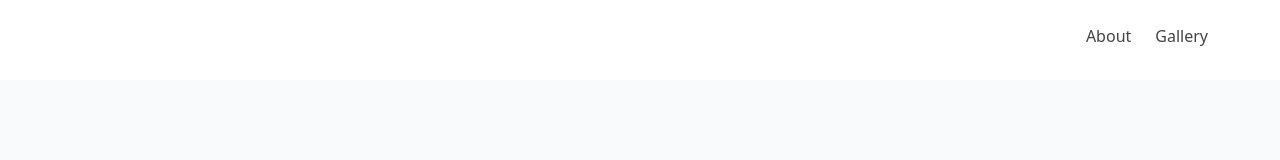
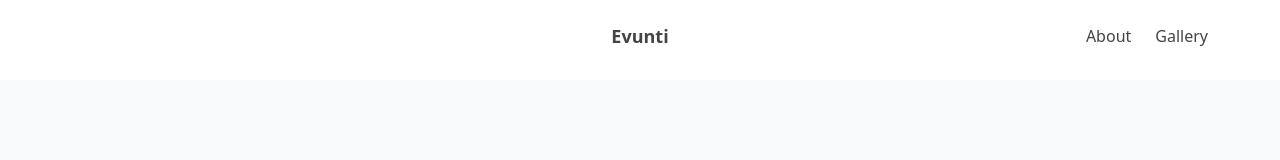
Before and after one commit to evunti/PhotoGallery, a Next.js app in the folder photo-gallery/: page /about in a window 1280 px wide. Shown: the top 160 px of the page. Built offline with nearby package versions, Linux system fonts and the light colour scheme.

Commit message:
modified nav bar

```diff
--- a/photo-gallery/src/app/layout.tsx
+++ b/photo-gallery/src/app/layout.tsx
@@ -15,11 +15,31 @@ export default function RootLayout({
             maxWidth: 1200,
             margin: "0 auto 32px auto",
             display: "flex",
-            justifyContent: "flex-end",
-            gap: 24,
+            justifyContent: "space-between",
+            alignItems: "center",
             padding: "1.5rem 2rem 0 2rem",
+            position: "relative",
           }}
         >
+          {/* Left: Empty space for symmetry */}
+          <div style={{ width: 100 }}></div>
+
+          {/* Center: Evunti */}
+          <div
+            style={{
+              position: "absolute",
+              left: "50%",
+              transform: "translateX(-50%)",
+              fontWeight: 600,
+              fontSize: 18,
+              color: "#444444",
+            }}
+          >
+            Evunti
+          </div>
+
+          {/* Right: About + Gallery */}
+          <div style={{ display: "flex", gap: 24 }}>
             <Link
               href="/"
               style={{
@@ -40,8 +60,11 @@ export default function RootLayout({
             >
               Gallery
             </Link>
+          </div>
         </nav>
+
         {children}
+
         <footer
           style={{
             width: "100%",
```
Lines whose indentation alone changed are shown as unchanged.
